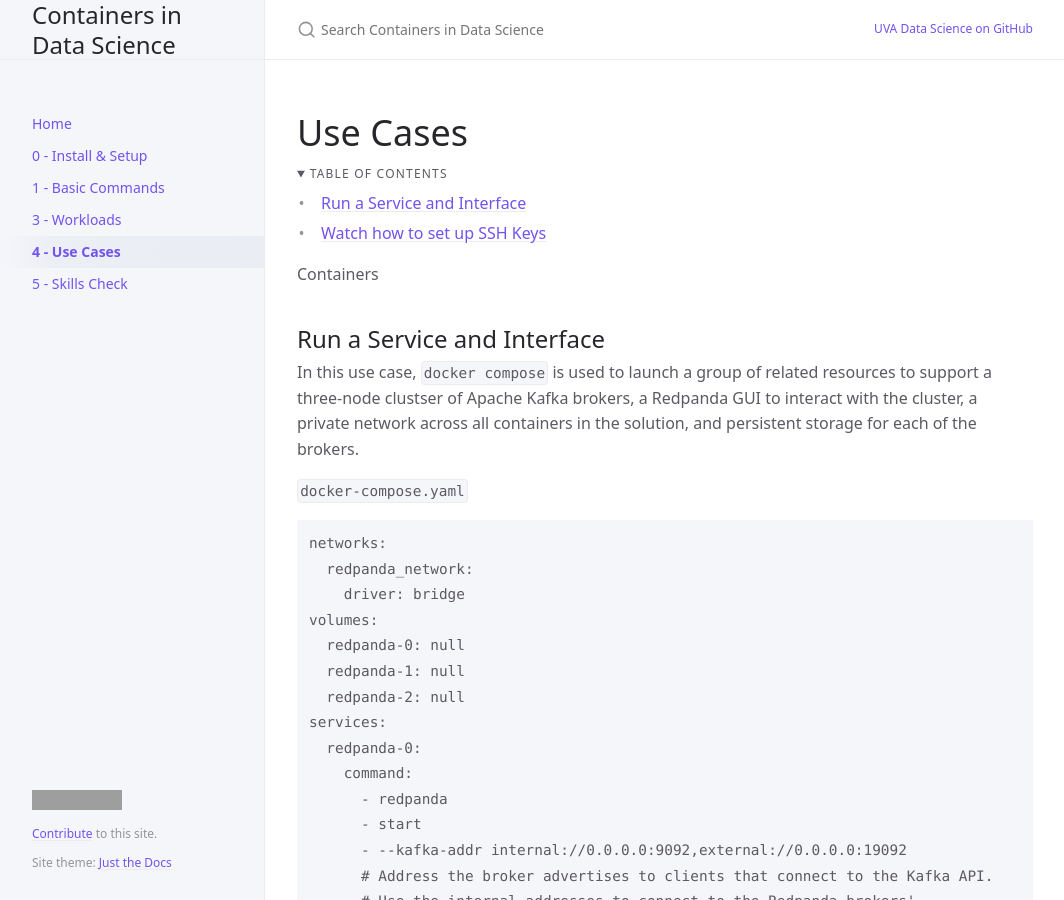
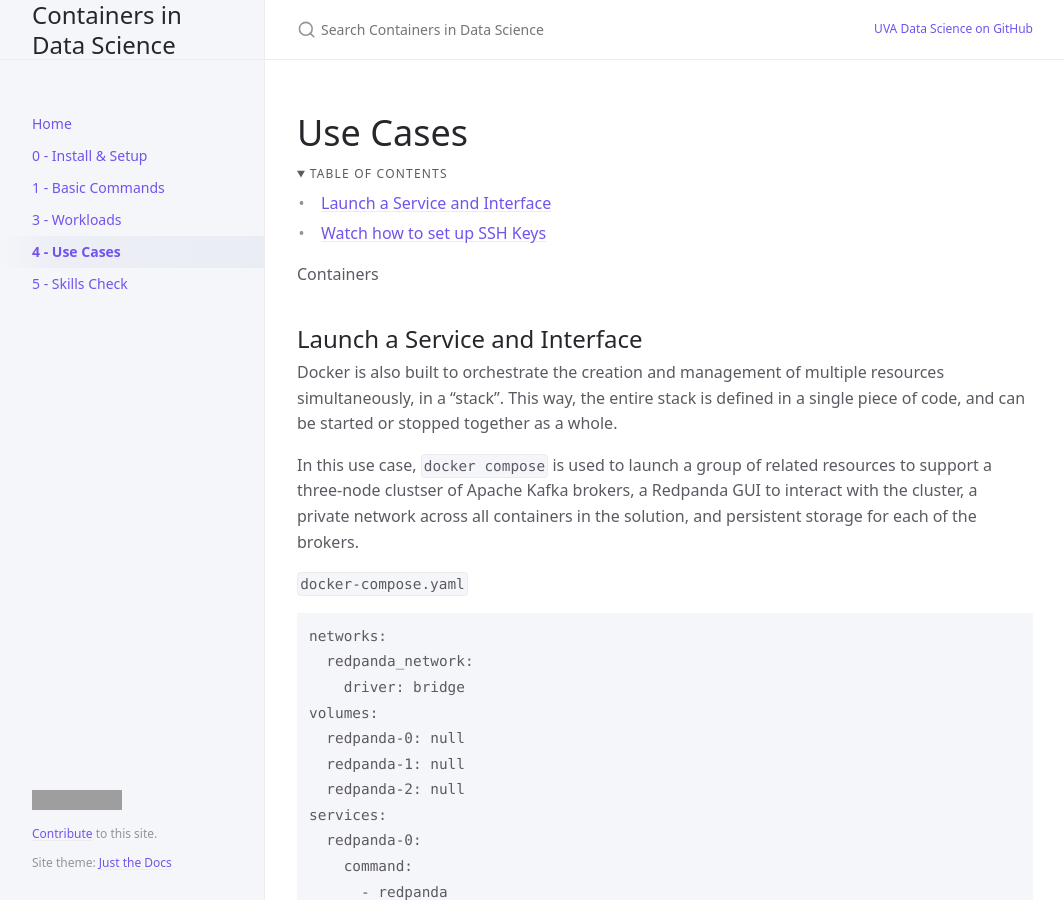
Before and after one commit to UVADS/container-basics, a Jekyll site: the page built from docs/use-cases.md, in a window 1280 px wide and 900 px high. Shown: the whole window, without its empty margins (107-1171 px from the left). Built offline with Jekyll 4.4.1, drawn with Linux system fonts in a browser that asks for light colours; cached includes are drawn as plain includes; some of the changed text lies outside the part shown; grey boxes are pictures that could not be loaded.

Commit message:
Adding more links for compose use case

```diff
--- a/docs/use-cases.md
+++ b/docs/use-cases.md
@@ -20,7 +20,10 @@ last_modified_date: "2025-06-10 02:13AM"
 
 Containers
 
-## Run a Service and Interface
+## Launch a Service and Interface
+
+Docker is also built to orchestrate the creation and management of multiple resources simultaneously, in a "stack". This way, the
+entire stack is defined in a single piece of code, and can be started or stopped together as a whole.
 
 In this use case, `docker compose` is used to launch a group of related resources to support a three-node clustser of Apache Kafka
 brokers, a Redpanda GUI to interact with the cluster, a private network across all containers in the solution, and persistent storage
@@ -163,6 +166,8 @@ You will see that a network and four (4) containers are spawned, and you can ins
 - Open a browser to [http://127.0.0.1:8080/](http://127.0.0.1:8080/) to see the GUI.
 - Point any Kafka producers or consumers to `internal://0.0.0.0:9092`
 
+> **Learn More about Docker Compose** at https://docs.docker.com/compose/
+
 ## Watch how to set up SSH Keys
 
 [![Using SSH keys with GitHub](https://i.ytimg.com/vi/rajlGZ3w4OU/maxresdefault.jpg)](https://www.youtube.com/watch?v=rajlGZ3w4OU)
```
